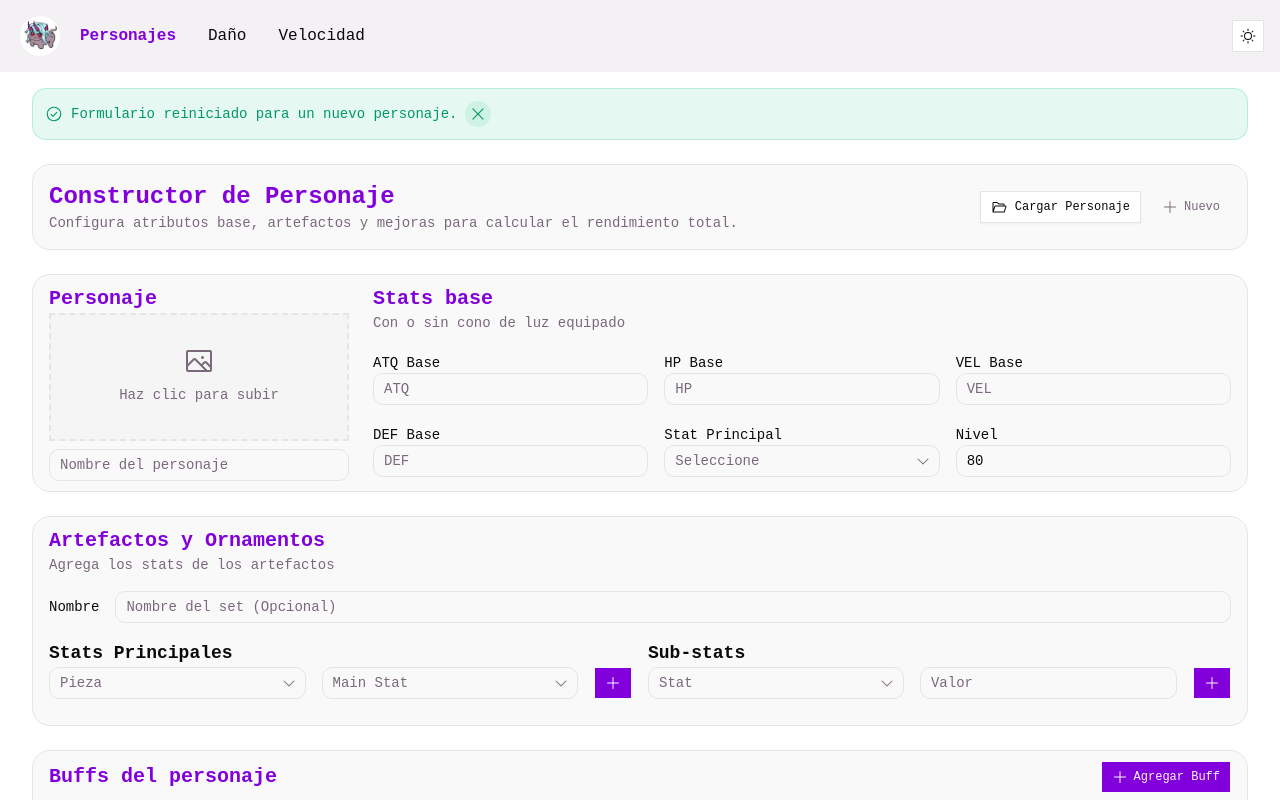
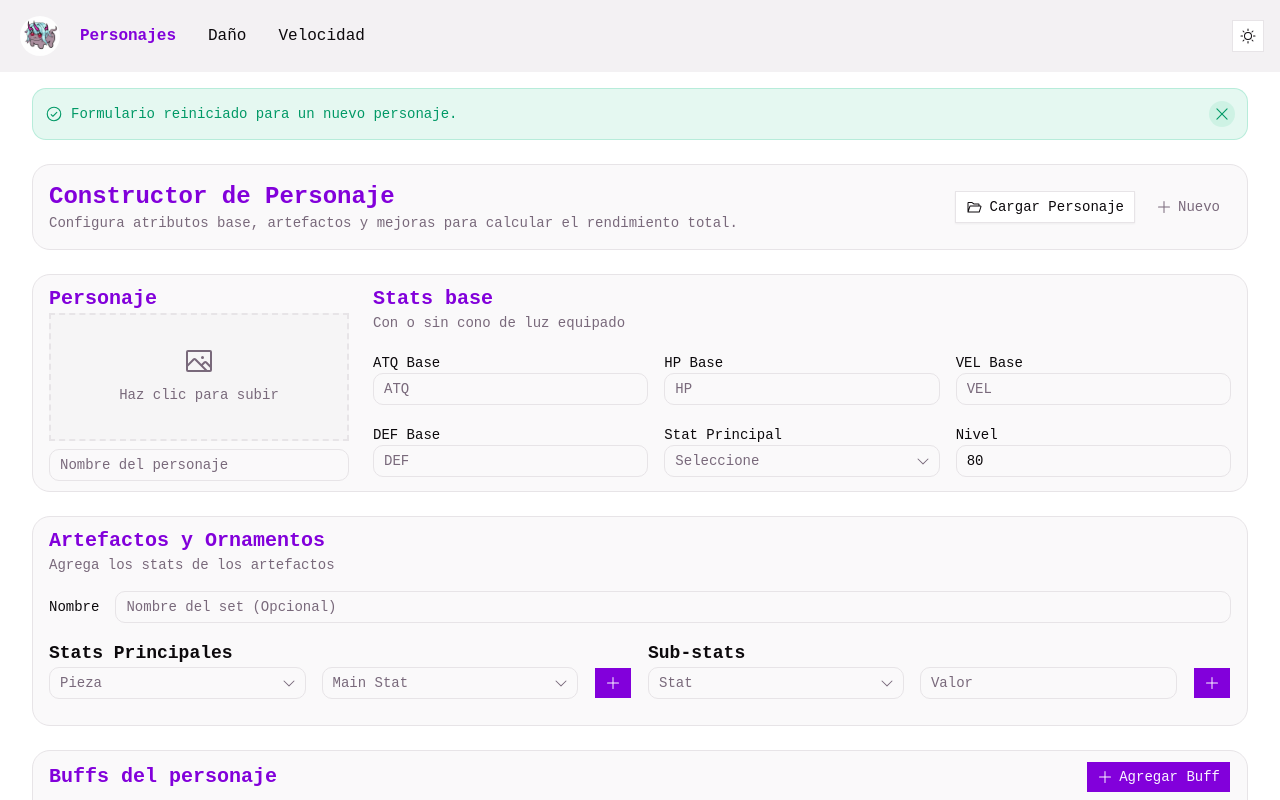
Before and after one commit to NicolasZero/hsr-build-calculator, a React (Vite) app: page / in a window 1280 px wide. Both pictures are taken after a click on the button "Nuevo". Shown: the top 800 px of the page. Built offline with nearby package versions, Linux system fonts and the light colour scheme.

Commit message:
cambios de diseños menores

```diff
--- a/src/components/header.tsx
+++ b/src/components/header.tsx
@@ -1,12 +1,39 @@
 import { ModeToggle } from "@/components/mode-toggle";
-import { useState } from "react";
+import { useState, useEffect, useRef } from "react";
 import { NavLink } from "react-router";
 import { ListIcon, XIcon } from "@phosphor-icons/react";
 import logo from "@/assets/doro_buki.webp"
 
 export default function Header() {
     const [isOpen, setIsOpen] = useState(false);
+    const [isVisible, setIsVisible] = useState(true);
+    const lastScrollY = useRef(0);
+
     const toggleMenu = () => setIsOpen(!isOpen);
+
+    useEffect(() => {
+        const handleScroll = () => {
+            const currentScrollY = window.scrollY;
+
+            // Siempre visible si estamos en la parte superior o si el menú móvil está abierto
+            if (currentScrollY <= 10) {
+                setIsVisible(true);
+            } else if (isOpen) {
+                setIsVisible(true);
+            } else if (currentScrollY < lastScrollY.current) {
+                // Scrolleando hacia arriba
+                setIsVisible(true);
+            } else if (currentScrollY > lastScrollY.current) {
+                // Scrolleando hacia abajo
+                setIsVisible(false);
+            }
+
+            lastScrollY.current = currentScrollY;
+        };
+
+        window.addEventListener("scroll", handleScroll, { passive: true });
+        return () => window.removeEventListener("scroll", handleScroll);
+    }, [isOpen]);
 
     const publicLinks = [
         { name: "Personajes", path: "/" },
@@ -17,7 +44,11 @@ export default function Header() {
     ];
 
     return (
-        <header className="bg-muted p-4 relative z-50">
+        <header
+            className={`sticky top-0 bg-muted p-4 z-50 transition-transform duration-300 ${
+                isVisible ? "translate-y-0" : "-translate-y-full"
+            }`}
+        >
             <nav className="flex justify-between items-center w-full">
                 {/* Mobile Menu Button */}
                 <button
--- a/src/components/imageUploader.tsx
+++ b/src/components/imageUploader.tsx
@@ -58,7 +58,6 @@ export function ImageUploader(
             }
 
             arrayBufferReader.readAsArrayBuffer(file);
-
         }
     };
 
@@ -109,10 +108,10 @@ export function ImageUploader(
                         onClick={() => setOpenModal(true)}
                     />
                     <Button
-                        variant="outline"
+                        variant="destructive"
                         type='button'
                         size="icon"
-                        className="absolute -top-2 -right-2 h-7 w-7 border-muted-foreground text-muted-foreground hover:text-muted-foreground"
+                        className="absolute -top-2 -right-2 h-7 w-7"
                         onClick={removeImage}
                     >
                         <XIcon className="h-5 w-5" />
--- a/src/components/ui/button.tsx
+++ b/src/components/ui/button.tsx
@@ -1,19 +1,18 @@
 import * as React from "react"
 import { cva, type VariantProps } from "class-variance-authority"
+import { cn } from "@/lib/utils"
 import { Slot } from "radix-ui"
 
-import { cn } from "@/lib/utils"
-
 const buttonVariants = cva(
-  "group/button inline-flex shrink-0 items-center justify-center rounded-none border border-transparent bg-clip-padding text-xs font-medium whitespace-nowrap transition-all outline-none select-none focus-visible:border-ring focus-visible:ring-1 focus-visible:ring-ring/50 active:not-aria-[haspopup]:translate-y-px disabled:pointer-events-none disabled:opacity-50 aria-invalid:border-destructive aria-invalid:ring-1 aria-invalid:ring-destructive/20 dark:aria-invalid:border-destructive/50 dark:aria-invalid:ring-destructive/40 [&_svg]:pointer-events-none [&_svg]:shrink-0 [&_svg:not([class*='size-'])]:size-4",
+  "group/button inline-flex shrink-0 items-center justify-center  border border-transparent bg-clip-padding text-sm font-medium whitespace-nowrap transition-all outline-none select-none focus-visible:border-ring focus-visible:ring-3 focus-visible:ring-ring/50 active:not-aria-[haspopup]:translate-y-px disabled:pointer-events-none disabled:opacity-50 aria-invalid:border-destructive aria-invalid:ring-3 aria-invalid:ring-destructive/20 dark:aria-invalid:border-destructive/50 dark:aria-invalid:ring-destructive/40 [&_svg]:pointer-events-none [&_svg]:shrink-0 [&_svg:not([class*='size-'])]:size-4",
   {
     variants: {
       variant: {
-        default: "bg-primary text-primary-foreground [a]:hover:bg-primary/80",
+        default: "bg-primary text-primary-foreground hover:bg-primary/80",
         outline:
           "border-border bg-background hover:bg-muted hover:text-foreground aria-expanded:bg-muted aria-expanded:text-foreground dark:border-input dark:bg-input/30 dark:hover:bg-input/50",
         secondary:
-          "bg-secondary text-secondary-foreground hover:bg-secondary/80 aria-expanded:bg-secondary aria-expanded:text-secondary-foreground",
+          "bg-secondary text-secondary-foreground hover:bg-[color-mix(in_oklch,var(--secondary),var(--foreground)_5%)] aria-expanded:bg-secondary aria-expanded:text-secondary-foreground",
         ghost:
           "hover:bg-muted hover:text-foreground aria-expanded:bg-muted aria-expanded:text-foreground dark:hover:bg-muted/50",
         destructive:
@@ -23,12 +22,14 @@ const buttonVariants = cva(
       size: {
         default:
           "h-8 gap-1.5 px-2.5 has-data-[icon=inline-end]:pr-2 has-data-[icon=inline-start]:pl-2",
-        xs: "h-6 gap-1 rounded-none px-2 text-xs has-data-[icon=inline-end]:pr-1.5 has-data-[icon=inline-start]:pl-1.5 [&_svg:not([class*='size-'])]:size-3",
-        sm: "h-7 gap-1 rounded-none px-2.5 has-data-[icon=inline-end]:pr-1.5 has-data-[icon=inline-start]:pl-1.5 [&_svg:not([class*='size-'])]:size-3.5",
+        xs: "h-6 gap-1 rounded-[min(var(--radius-md),10px)] px-2 text-xs in-data-[slot=button-group]:rounded-lg has-data-[icon=inline-end]:pr-1.5 has-data-[icon=inline-start]:pl-1.5 [&_svg:not([class*='size-'])]:size-3",
+        sm: "h-7 gap-1 rounded-[min(var(--radius-md),12px)] px-2.5 text-[0.8rem] in-data-[slot=button-group]:rounded-lg has-data-[icon=inline-end]:pr-1.5 has-data-[icon=inline-start]:pl-1.5 [&_svg:not([class*='size-'])]:size-3.5",
         lg: "h-9 gap-1.5 px-2.5 has-data-[icon=inline-end]:pr-2 has-data-[icon=inline-start]:pl-2",
         icon: "size-8",
-        "icon-xs": "size-6 rounded-none [&_svg:not([class*='size-'])]:size-3",
-        "icon-sm": "size-7 rounded-none",
+        "icon-xs":
+          "size-6 rounded-[min(var(--radius-md),10px)] in-data-[slot=button-group]:rounded-lg [&_svg:not([class*='size-'])]:size-3",
+        "icon-sm":
+          "size-7 rounded-[min(var(--radius-md),12px)] in-data-[slot=button-group]:rounded-lg",
         "icon-lg": "size-9",
       },
     },
--- a/src/pages/teamBuilder.tsx
+++ b/src/pages/teamBuilder.tsx
@@ -66,20 +66,9 @@ export default function TeamBuilderPage() {
     return (
         <main className='flex flex-col gap-6 p-4 md:px-8 max-w-7xl mx-auto w-full'>
             {/* Mensajes de error o éxito */}
-            <div className='flex flex-col gap-2'>
-                {error.length > 0 && (
-                    <div className='flex flex-col gap-1 p-3 rounded-xl bg-destructive/10 border border-destructive/20 text-destructive text-sm'>
-                        {error.map((err, index) => (
-                            <div key={index} className='flex items-center gap-2 font-medium'>
-                                <WarningCircleIcon size={16} className='shrink-0' />
-                                <span>{err}</span>
-                            </div>
-                        ))}
-                    </div>
-                )}
 
             {message && (
-                    <div className='flex items-center gap-2 p-3 rounded-xl bg-emerald-500/10 border border-emerald-500/20 text-emerald-600 dark:text-emerald-400 text-sm font-medium'>
+                <div className='flex items-center justify-between gap-2 p-3 rounded-xl bg-emerald-500/10 border border-emerald-500/20 text-emerald-600 dark:text-emerald-400 text-sm font-medium'>
                     <div className="flex items-center gap-2">
                         <CheckCircleIcon size={18} className='shrink-0' />
                         <span>{message}</span>
@@ -89,7 +78,6 @@ export default function TeamBuilderPage() {
                     </button>
                 </div>
             )}
-            </div>
 
             {/* Barra superior de gestión y carga de personajes */}
             <section className='flex flex-col sm:flex-row items-start sm:items-center justify-between gap-4 p-4 rounded-2xl bg-muted/40 border'>
@@ -167,6 +155,17 @@ export default function TeamBuilderPage() {
                 <TotalStats />
             </section>
 
+            {error.length > 0 && (
+                <div className='flex flex-col gap-1 p-3 rounded-xl bg-destructive/10 border border-destructive/20 text-destructive text-sm'>
+                    {error.map((err, index) => (
+                        <div key={index} className='flex items-center gap-2 font-medium'>
+                            <WarningCircleIcon size={16} className='shrink-0' />
+                            <span>{err}</span>
+                        </div>
+                    ))}
+                </div>
+            )}
+
             {/* Botones de acción inferior */}
             <section className='flex items-center justify-end gap-3 pt-2 pb-6 flex-wrap'>
                 {characterId ? (
@@ -195,6 +194,7 @@ export default function TeamBuilderPage() {
                 ) : (
                     <Button
                         type='button'
+                        variant='default'
                         disabled={isSaving}
                         onClick={() => handleSave(false)}
                         className='flex items-center gap-2 rounded-full px-6 font-semibold shadow-md'
```
Also changed, not shown: src/components/characterBuilder/totalStats.tsx (+23 -34 lines). Lines whose indentation alone changed are shown as unchanged.
